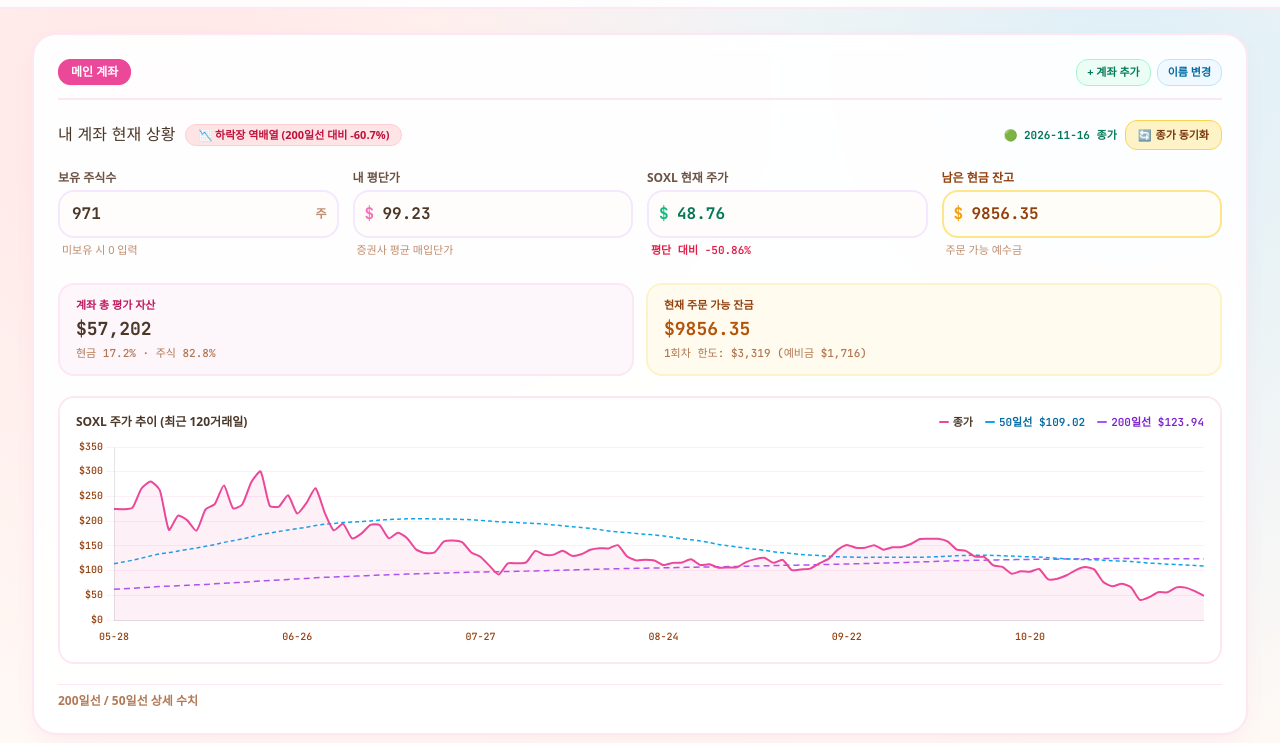
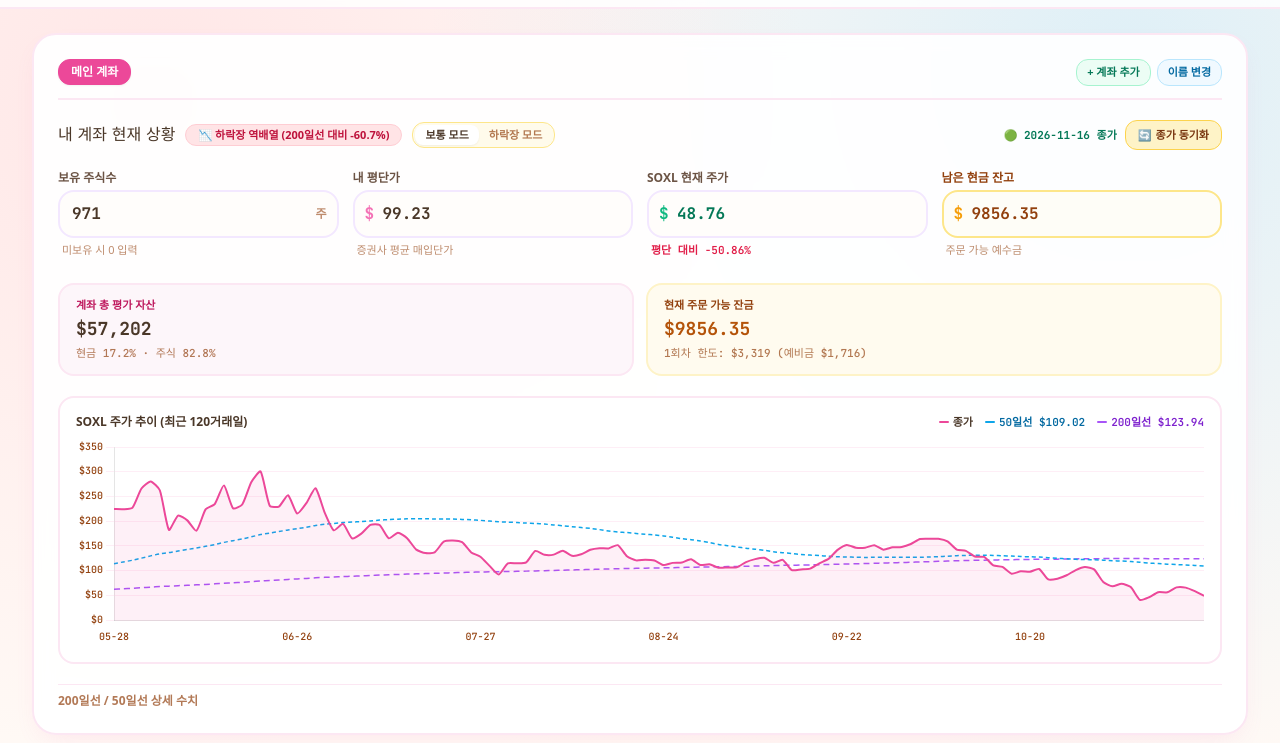
Before and after one commit to ajw227/jw_soxl, a plain HTML site: page index.html in a window 1280 px wide. Shown: the part 57-800 px from the top of the page. Drawn offline with nearby package versions, Linux system fonts and the light colour scheme; no server answers; a web font is replaced by a local one.

Commit message:
feat: add Normal and Bear Market modes with backtest-optimized bear params

```diff
--- a/index.html
+++ b/index.html
@@ -124,6 +124,10 @@
           <span id="regimeIndicatorBadge" class="text-[11px] font-bold px-3 py-0.5 rounded-full bg-rose-100 text-rose-700 border border-rose-200">
             📉 하락장 역배열
           </span>
+          <div class="inline-flex rounded-xl bg-amber-50 p-0.5 border border-amber-200">
+            <button id="btnModeNormal" type="button" class="px-2.5 py-0.5 rounded-lg text-[11px] font-bold transition cursor-pointer bg-white text-[#4a3728] shadow-sm">보통 모드</button>
+            <button id="btnModeBear" type="button" class="px-2.5 py-0.5 rounded-lg text-[11px] font-bold transition cursor-pointer text-amber-800/70">하락장 모드</button>
+          </div>
         </div>
         <div class="flex items-center gap-2">
           <span id="lastUpdatedSpan" class="text-[11px] text-amber-800/70 font-mono">시세 대기 중</span>
@@ -317,11 +321,35 @@
     let journalScopeAll = false;
     let accountsState = {
       activeId: "acc-1",
-      accounts: [{ id: "acc-1", name: "메인 계좌", qty: 971, avgPrice: 99.23, cash: 9856.35 }]
+      accounts: [{ id: "acc-1", name: "메인 계좌", qty: 971, avgPrice: 99.23, cash: 9856.35, mode: "normal" }]
     };
 
     function getActiveAccount() {
       return accountsState.accounts.find(a => a.id === accountsState.activeId) || accountsState.accounts[0];
+    }
+
+    function renderModeToggle() {
+      const acc = getActiveAccount();
+      const isBear = acc && acc.mode === "bear";
+      const btnN = document.getElementById("btnModeNormal");
+      const btnB = document.getElementById("btnModeBear");
+      if (!btnN || !btnB) return;
+      btnN.className = !isBear
+        ? "px-2.5 py-0.5 rounded-lg text-[11px] font-bold transition cursor-pointer bg-white text-[#4a3728] shadow-sm"
+        : "px-2.5 py-0.5 rounded-lg text-[11px] font-bold transition cursor-pointer text-amber-800/70 hover:text-[#4a3728]";
+      btnB.className = isBear
+        ? "px-2.5 py-0.5 rounded-lg text-[11px] font-bold transition cursor-pointer bg-rose-500 text-white shadow-sm"
+        : "px-2.5 py-0.5 rounded-lg text-[11px] font-bold transition cursor-pointer text-amber-800/70 hover:text-rose-700";
+    }
+
+    function setAccountMode(mode) {
+      const acc = getActiveAccount();
+      if (!acc || acc.mode === mode) return;
+      acc.mode = mode;
+      saveAccounts();
+      renderModeToggle();
+      calculateOrders(false);
+      showToast(mode === "bear" ? "하락장 모드(12분할 · 목표 +18% · 비중 100%) 적용" : "보통 모드(16분할 · 목표 +22% · 비중 50%) 적용");
     }
 
     function saveAccounts() {
@@ -360,6 +388,7 @@
       document.getElementById("inQty").value = acc.qty ?? 0;
       document.getElementById("inAvgPrice").value = acc.avgPrice ?? 0;
       document.getElementById("inCash").value = acc.cash ?? 0;
+      renderModeToggle();
     }
 
     function renderAccountBar() {
@@ -421,7 +450,8 @@
         name: name.trim(),
         qty: 0,
         avgPrice: 0,
-        cash: 0
+        cash: 0,
+        mode: "normal"
       };
       accountsState.accounts.push(newAcc);
       accountsState.activeId = newAcc.id;
@@ -534,8 +564,12 @@
       const vaultReserve = totalEquity * 0.03;
       const spendableCash = Math.max(0, cash - vaultReserve);
 
-      const gridSplit = 16;
-      const unitBudget = (capital * 0.5) / gridSplit;
+      const isBear = activeAcc && activeAcc.mode === "bear";
+      const gridSplit = isBear ? 12 : 16;
+      const gridShare = isBear ? 1.0 : 0.5;
+      const gridTarget = isBear ? 18.0 : 22.0;
+      const minStarRate = isBear ? 8.0 : 10.0;
+      const unitBudget = (capital * gridShare) / gridSplit;
 
       document.getElementById("outTotalEquity").textContent = `$${Math.round(totalEquity).toLocaleString()}`;
       document.getElementById("valCurrentCash").textContent = `$${cash.toFixed(2)}`;
@@ -577,11 +611,10 @@
         const baseStar = 0.5 * gridSplit;
         const ratio = baseStar > 0 ? Math.min(1.0, Math.max(0.0, iteration / baseStar)) : 0.0;
         const decayFactor = Math.pow(ratio, 1.5);
-        const gridTarget = 22.0;
         let starRate = iteration <= baseStar
           ? gridTarget * (1.0 - decayFactor)
           : -gridTarget * Math.pow((iteration - baseStar) / baseStar, 1.5);
-        if (isNaN(starRate) || starRate < 10.0) starRate = 10.0;
+        if (isNaN(starRate) || starRate < minStarRate) starRate = minStarRate;
 
         const priceStar = effectiveAvg * (1.0 + starRate / 100.0);
         const priceTarget = effectiveAvg * (1.0 + gridTarget / 100.0);
@@ -620,11 +653,11 @@
             rawPrice: priceTarget.toFixed(2),
             badge: "지정가 매도",
             badgeColor: "bg-purple-100 text-purple-800 border-purple-200",
-            title: "목표가 대사이클 익절 (+22.0% · 75%)",
+            title: `목표가 대사이클 익절 (+${gridTarget.toFixed(1)}% · 75%)`,
             priceStr: `$${priceTarget.toFixed(2)} 이상`,
             qtyStr: `${plannedTargetQty.toLocaleString()} 주`,
             amountStr: `+$${recCash2.toLocaleString()}`,
-            reason: "목표 수익률(+22%) 도달 시 잔여 물량을 전량 익절합니다.",
+            reason: `목표 수익률(+${gridTarget.toFixed(0)}%) 도달 시 잔여 물량을 전량 익절합니다.`,
             copyText: `[SOXL 매도 지정가] $${priceTarget.toFixed(2)} / ${plannedTargetQty}주`
           });
         }
@@ -644,7 +677,7 @@
             rawPrice: close.toFixed(2),
             badge: "LOC 매수",
             badgeColor: "bg-sky-100 text-sky-800 border-sky-200",
-            title: "정규 16분할 안전 매수",
+            title: isBear ? "하락장 12분할 집중 매수" : "정규 16분할 안전 매수",
             priceStr: `$${close.toFixed(2)} 이하`,
             qtyStr: `${buyQty.toLocaleString()} 주`,
             amountStr: `$${buyCost.toFixed(2)}`,
@@ -1021,6 +1054,8 @@
       document.getElementById("btnAddAccount").addEventListener("click", addAccount);
       document.getElementById("btnRenameAccount").addEventListener("click", renameAccount);
       document.getElementById("btnDeleteAccount").addEventListener("click", deleteAccount);
+      document.getElementById("btnModeNormal").addEventListener("click", () => setAccountMode("normal"));
+      document.getElementById("btnModeBear").addEventListener("click", () => setAccountMode("bear"));
 
       document.getElementById("btnToggleJournalScope").addEventListener("click", () => {
         journalScopeAll = !journalScopeAll;
```
Also changed, not shown: orders.html (+44 -9 lines).
